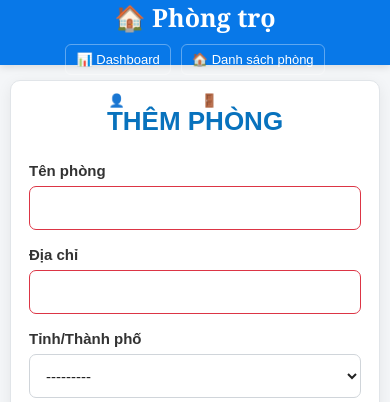
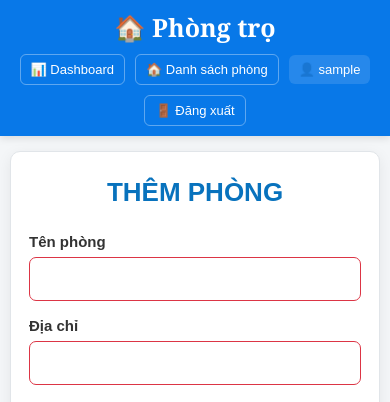
Before and after one commit to kuroutranb10-sys/room-rental-django, a Django app: page /rooms/add/ in a window 390 px wide. Shown: the top 402 px of the page. Run offline with Django 4.2, Linux system fonts and the light colour scheme; the visitor is signed in with stand-in values (Sample User, id 1); data that the repository does not hold is empty.

Commit message:
Improve mobile responsive layout

```diff
--- a/rooms/static/css/add_room.css
+++ b/rooms/static/css/add_room.css
@@ -467,15 +467,6 @@ input[type="file"]:hover {
 
 @media (max-width: 600px) {
 
-    .header {
-        height: 60px;
-
-        padding: 0 20px;
-
-        font-size: 25px;
-    }
-
-
     .container {
         max-width: calc(100% - 20px);
 
```
Also changed, not shown: rooms/static/css/edit_room.css (+0 -9 lines).
